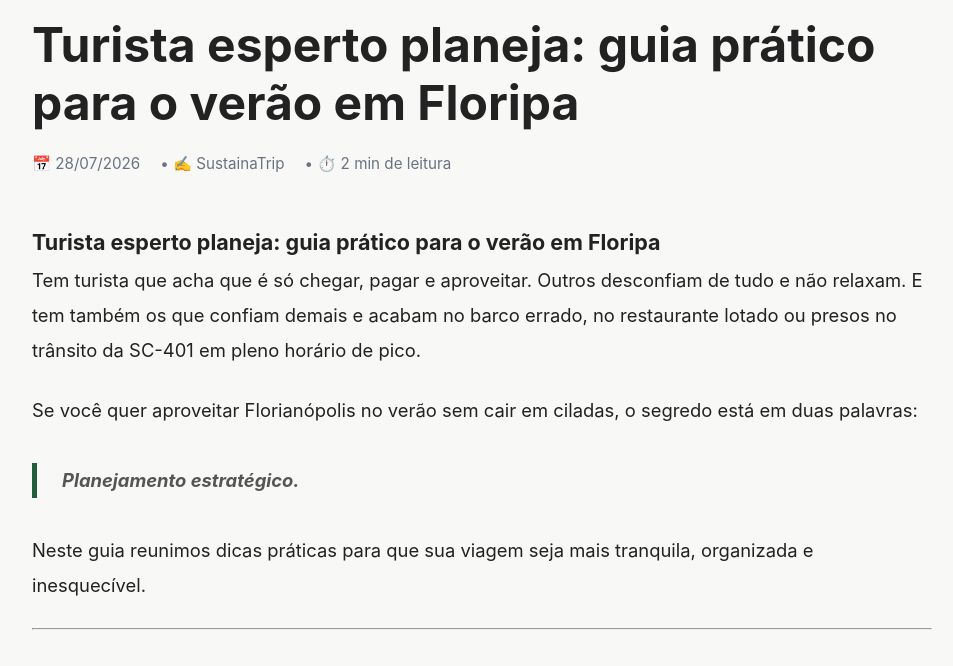
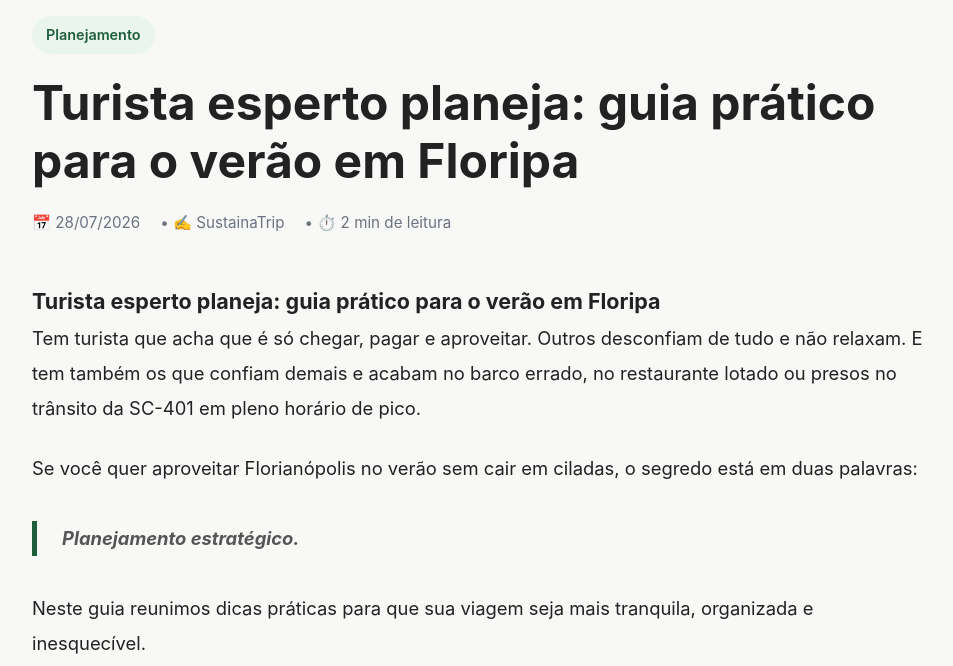
Before and after one commit to sustainatrip/blog, a Jekyll site: the page built from _posts/2026-07-28-turista-esperto-planeja-verao-florianopolis.md, in a window 1280 px wide and 900 px high, scrolled down 610 px, cut to the strip 234-900 px from the top of the window. Shown: the whole strip, without its empty margins (158-1111 px from the left). Built offline with Jekyll 4.4.1, drawn with Linux system fonts in a browser that asks for light colours.

Commit message:
Add categories to summer travel guide post
Added categories to the summer travel guide post.

```diff
--- a/_posts/2026-07-28-turista-esperto-planeja-verao-florianopolis.md
+++ b/_posts/2026-07-28-turista-esperto-planeja-verao-florianopolis.md
@@ -5,6 +5,9 @@ date: 2026-07-28
 author: SustainaTrip
 
 description: "Vai passar o verão em Florianópolis? Confira um guia prático para evitar perrengues, planejar sua viagem e aproveitar a Ilha da Magia com tranquilidade."
+
+categories:
+  - Planejamento
 
 image: /assets/images/posts/verao-floripa.jpg
 ---
```
